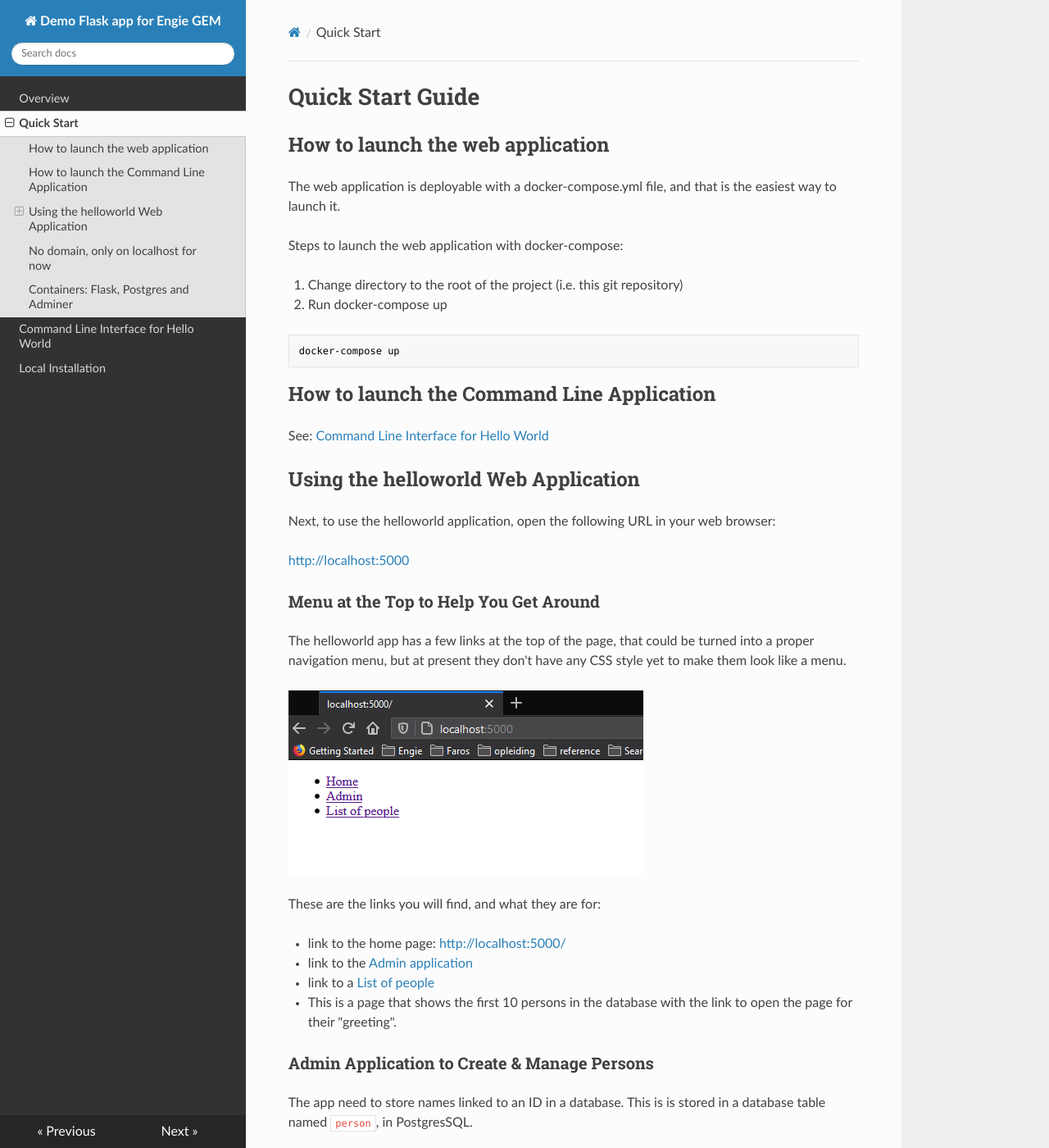
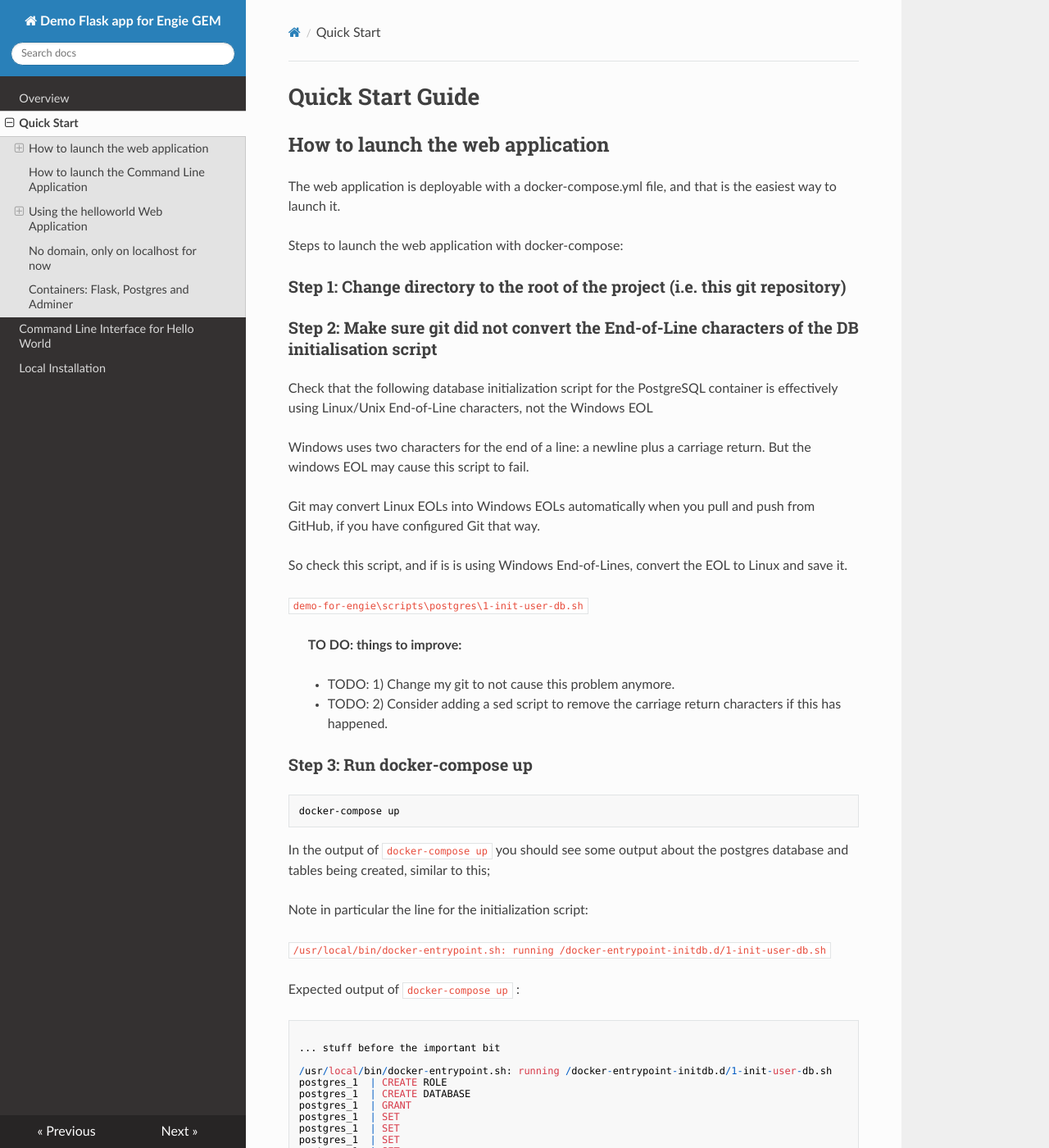
Before and after one commit to JohanKJSchreurs/demo-for-engie, an MkDocs documentation site: the page built from docs/quick-start.md, in a window 1280 px wide and 1400 px high. Shown: the whole window at 82% size. Built offline with MkDocs 1.6.1, drawn with Linux system fonts in a browser that asks for light colours; nearby versions of some CDN libraries; some of the changed text lies outside the part shown.

Commit message:
Add instructions to prevent and error due to git converting Linux EOL to Windows EOL in DB init script for postgres (Linux) container.

````diff
--- a/docs/quick-start.md
+++ b/docs/quick-start.md
@@ -7,12 +7,93 @@ the easiest way to launch it.
 
 Steps to launch the web application with docker-compose:
 
-1. Change directory to the root of the project (i.e. this git repository)
+### Step 1: Change directory to the root of the project (i.e. this git repository)
 
-2. Run docker-compose up
+### Step 2: Make sure git did not convert the End-of-Line characters of the DB initialisation script
+
+Check that the following database initialization script for the PostgreSQL container is effectively using Linux/Unix End-of-Line characters, not the Windows EOL
+
+Windows uses two characters for the end of a line: a newline plus a carriage return. But the windows EOL may cause this script to fail.
+
+Git may convert Linux EOLs into Windows EOLs automatically when you pull and push from GitHub, if you have configured Git that way.
+
+So check this script, and if is is using Windows End-of-Lines, convert the EOL to Linux and save it.
+
+`demo-for-engie\scripts\postgres\1-init-user-db.sh`
+
+> **TO DO: things to improve:**
+>
+> - TODO: 1) Change my git to not cause this problem anymore.
+> - TODO: 2) Consider adding a sed script to remove the carriage return characters if this has happened.
+
+### Step 3: Run docker-compose up
 
 ```bash
 docker-compose up
+```
+
+In the output of `docker-compose up ` you should see some output about the postgres database and tables being created, similar to this;
+
+Note in particular the line for the initialization script:
+
+`/usr/local/bin/docker-entrypoint.sh: running /docker-entrypoint-initdb.d/1-init-user-db.sh`
+
+Expected output of `docker-compose up ` :
+
+```
+
+... stuff before the important bit
+
+/usr/local/bin/docker-entrypoint.sh: running /docker-entrypoint-initdb.d/1-init-user-db.sh
+postgres_1  | CREATE ROLE
+postgres_1  | CREATE DATABASE
+postgres_1  | GRANT
+postgres_1  | SET
+postgres_1  | SET
+postgres_1  | SET
+postgres_1  | SET
+postgres_1  | SET
+postgres_1  |  set_config
+postgres_1  | ------------
+postgres_1  |
+postgres_1  | (1 row)
+postgres_1  |
+postgres_1  | SET
+postgres_1  | SET
+postgres_1  | SET
+postgres_1  | SET
+postgres_1  | SET
+postgres_1  | SET
+postgres_1  | CREATE TABLE
+postgres_1  | CREATE SEQUENCE
+postgres_1  | ALTER SEQUENCE
+postgres_1  | ALTER TABLE
+postgres_1  | ALTER TABLE
+web_1       |  * Debugger is active!
+web_1       |  * Debugger PIN: 325-509-346
+postgres_1  | SET
+postgres_1  | SET
+postgres_1  | SET
+postgres_1  | SET
+postgres_1  | SET
+postgres_1  |  set_config
+postgres_1  | ------------
+postgres_1  |
+postgres_1  | (1 row)
+postgres_1  |
+postgres_1  | SET
+postgres_1  | SET
+postgres_1  | SET
+postgres_1  | SET
+postgres_1  | COPY 2
+postgres_1  |  setval
+postgres_1  | --------
+postgres_1  |       2
+postgres_1  | (1 row)
+
+
+... and os on
+
 ```
 
 ## How to launch the Command Line Application
````
Also changed, not shown: docs/troubleshooting.md (+1 -1 lines).
